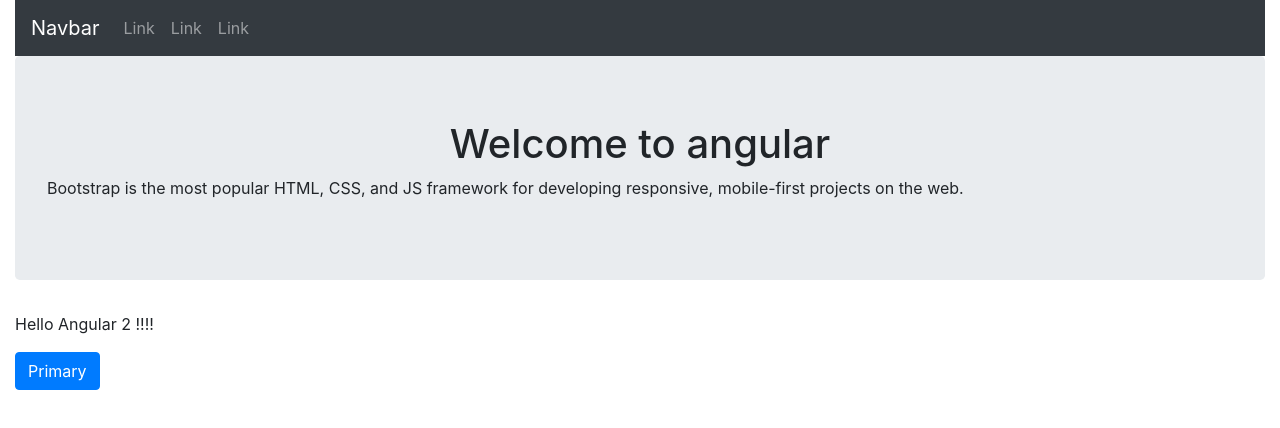
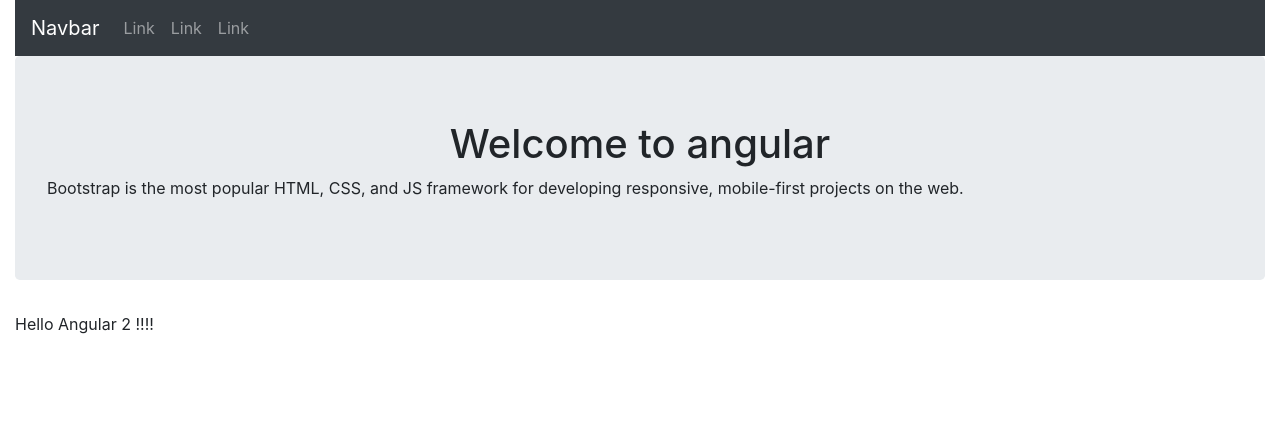
Before and after one commit to Itsjeet007y1/Hello-Angular, an Angular app: page / in a window 1280 px wide. Shown: the top 428 px of the page. Built offline with nearby package versions, Linux system fonts and the light colour scheme.

Commit message:
remove button

```diff
--- a/src/app/app.component.html
+++ b/src/app/app.component.html
@@ -24,7 +24,6 @@
   <p>Bootstrap is the most popular HTML, CSS, and JS framework for developing responsive, mobile-first projects on the web.</p>
 </div>
 <p>Hello Angular 2 !!!!</p>
-<button type="button" class="btn btn-primary">Primary</button>
 </div>
 
 <router-outlet></router-outlet>
```
